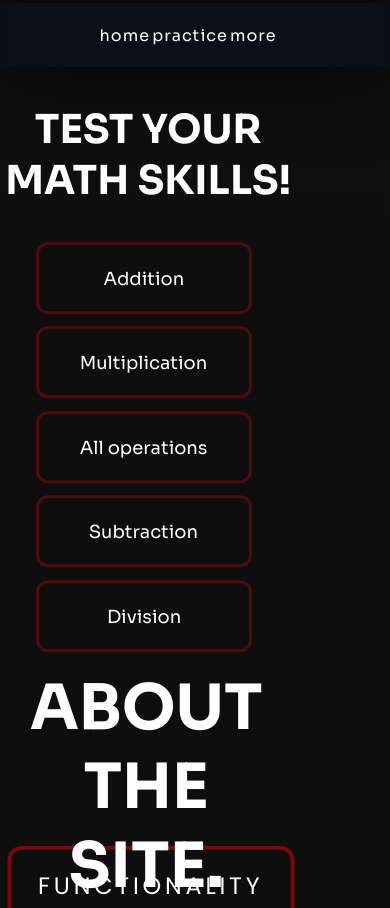
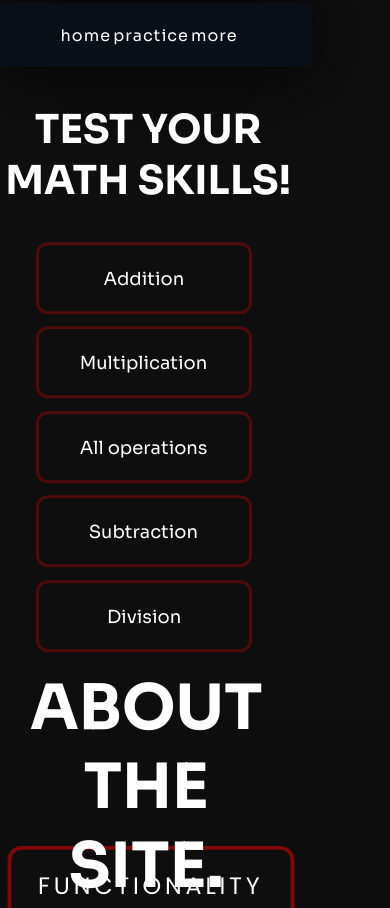
Before and after one commit to TheProlifical/mqg, a plain HTML site: page index.html in a window 390 px wide. Shown: the top 908 px of the page. Drawn offline with nearby package versions, Linux system fonts and the light colour scheme.

Commit message:
Update global.css

```diff
--- a/global.css
+++ b/global.css
@@ -70,6 +70,9 @@ ul li:hover {
         width: auto;
         justify-content: center;
     }
+    body {
+        width: 80vw;
+    }
     .bold {
         padding: 6.1px;
         display: none;
```
